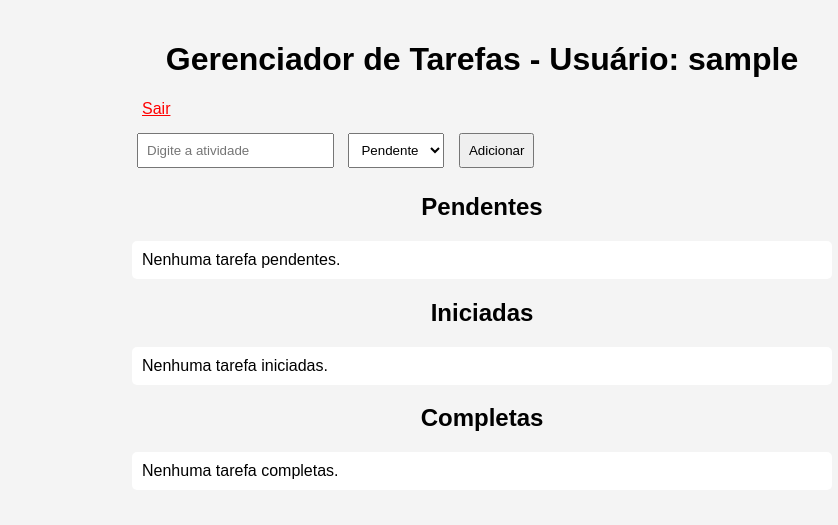
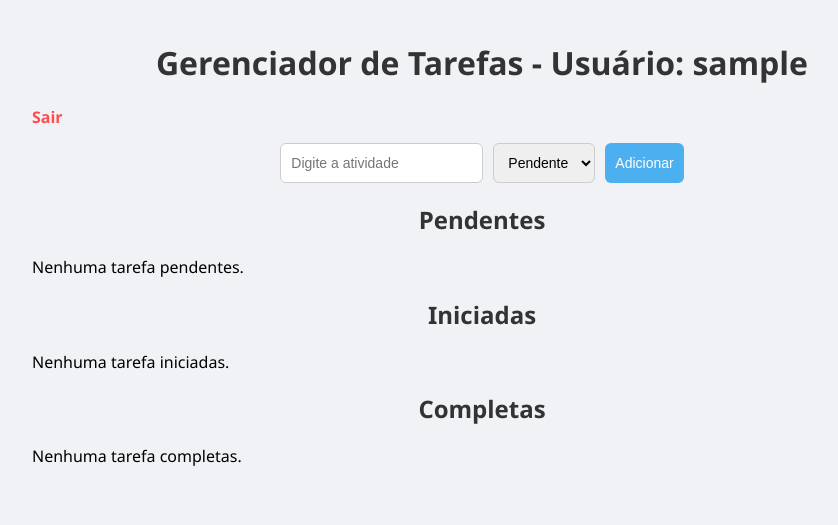
Before and after one commit to Wellikson/tarefas, a Flask app: page /tarefas in a window 1280 px wide. Shown: the top 525 px of the page, without its empty margins (158-996 px from the left). Run offline with Flask 3, Linux system fonts and the light colour scheme; the visitor is signed in with stand-in values (Sample User, id 1); data that the repository does not hold is empty.

Commit message:
Update style.css

```diff
--- a/static/style.css
+++ b/static/style.css
@@ -1,22 +1,46 @@
 body {
-    font-family: Arial, sans-serif;
-    background: #f4f4f4;
+    font-family: "Segoe UI", Tahoma, sans-serif;
+    background: #f0f2f5;
     padding: 20px;
-    max-width: 700px;
+    max-width: 900px;
     margin: auto;
 }
 
 h1, h2 {
     text-align: center;
+    color: #333;
+}
+
+a {
+    text-decoration: none;
+    color: #ff4d4d;
+    font-weight: bold;
 }
 
 form {
-    margin: 10px 0;
+    margin: 15px 0;
+    display: flex;
+    gap: 10px;
+    flex-wrap: wrap;
+    justify-content: center;
 }
 
 input, select, button {
-    padding: 8px;
-    margin: 5px;
+    padding: 10px;
+    border-radius: 6px;
+    border: 1px solid #ccc;
+    font-size: 14px;
+}
+
+button {
+    background: #4cafef;
+    color: white;
+    border: none;
+    cursor: pointer;
+}
+
+button:hover {
+    opacity: 0.9;
 }
 
 ul {
@@ -24,14 +48,43 @@ ul {
     padding: 0;
 }
 
-li {
-    background: #fff;
-    padding: 10px;
-    margin-bottom: 5px;
-    border-radius: 5px;
+.task-card {
+    background: white;
+    padding: 12px;
+    border-radius: 8px;
+    margin-bottom: 8px;
+    display: flex;
+    justify-content: space-between;
+    align-items: center;
 }
 
-a {
-    color: red;
+.task-info {
+    flex-grow: 1;
+}
+
+.status-pendente {
+    border-left: 6px solid #ffc107;
+}
+
+.status-iniciado {
+    border-left: 6px solid #2196f3;
+}
+
+.status-completo {
+    border-left: 6px solid #4caf50;
+}
+
+.status-select {
+    padding: 5px;
+    border-radius: 4px;
+}
+
+.delete-link {
+    color: #ff4d4d;
+    font-weight: bold;
     margin-left: 10px;
 }
+
+.delete-link:hover {
+    text-decoration: underline;
+}
```
